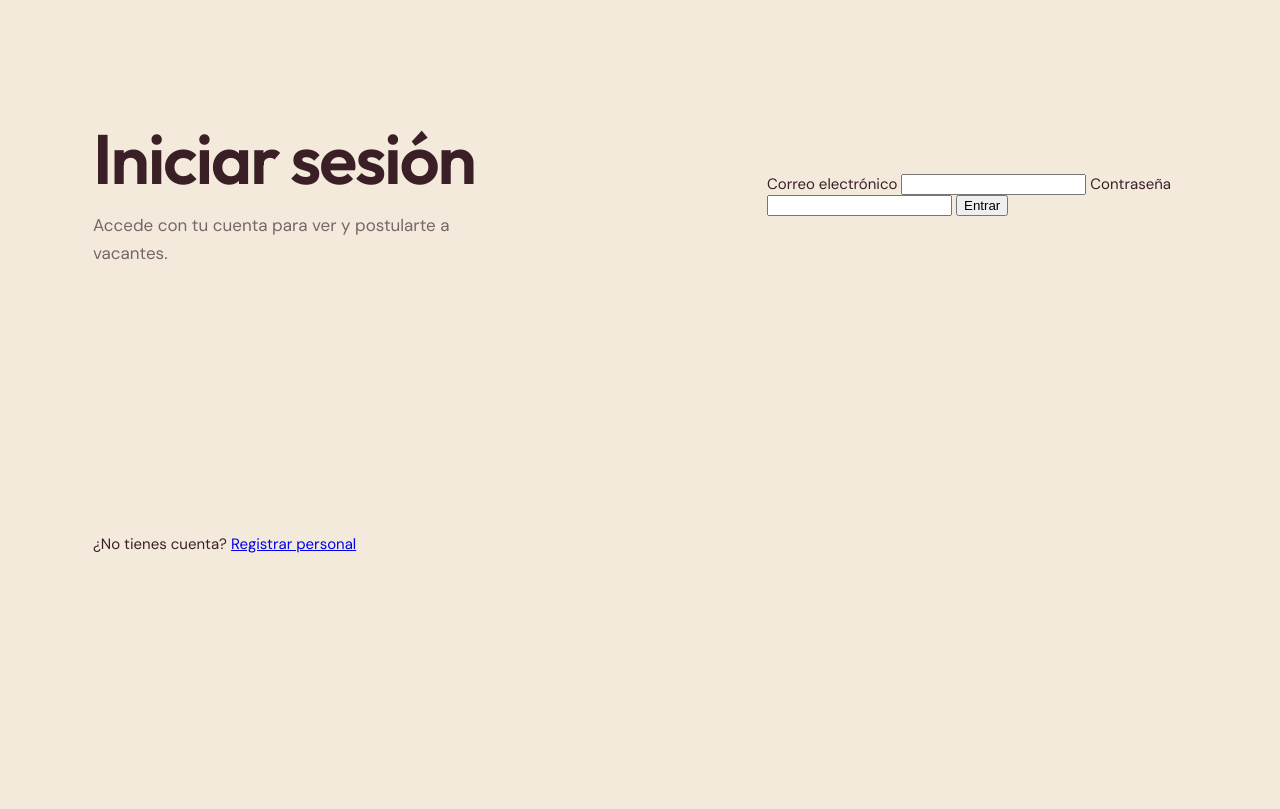
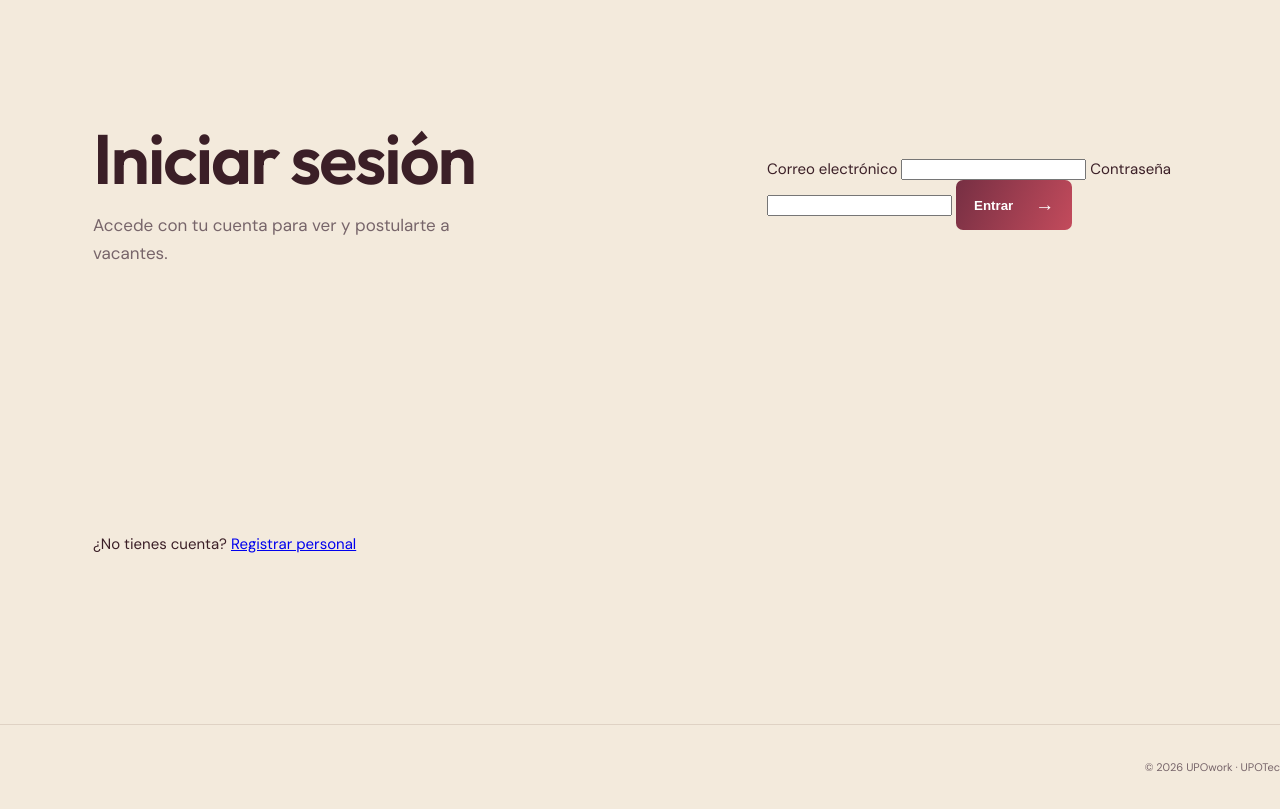
Before and after one commit to samantha-jocelyn-22/upowork-api, a Flask app: page /login in a window 1280 px wide. Shown: the part 76-885 px from the top of the page. Before the commit the page ends 629 px from the top, so only its background shows below. Run offline with Flask 3, Linux system fonts and the light colour scheme.

Commit message:
Update login.html

```diff
--- a/templates/login.html
+++ b/templates/login.html
@@ -3,7 +3,7 @@
 <head>
   <meta charset="UTF-8">
   <meta name="viewport" content="width=device-width, initial-scale=1.0">
-  <meta name="description" content="Inicia sesión en UPOwork.">
+  <meta name="description" content="Inicia sesión en UPOwork">
   <title>UPOwork | Iniciar sesión</title>
   <link rel="preconnect" href="https://fonts.googleapis.com">
   <link rel="preconnect" href="https://fonts.gstatic.com" crossorigin>
@@ -24,22 +24,28 @@
     </div>
 
     {% if error %}
-    <p class="error-box">{{ error }}</p>
+    <div class="alert-error">{{ error }}</div>
     {% endif %}
 
-    <form action="/login" method="POST" class="form-box">
-      <label>Correo electrónico</label>
-      <input type="email" name="email" required class="form-input">
+    <form action="/login" method="POST" class="login-form">
+      <label for="email">Correo electrónico</label>
+      <input type="email" id="email" name="email" required class="form-input">
 
-      <label>Contraseña</label>
-      <input type="password" name="password" required class="form-input">
+      <label for="password">Contraseña</label>
+      <input type="password" id="password" name="password" required class="form-input">
 
-      <button type="submit" class="btn-primary">Entrar</button>
+      <button type="submit" class="button">Entrar <span>→</span></button>
     </form>
 
-    <p class="login-helper">
-      ¿No tienes cuenta? <a href="/registro-personal">Registrar personal</a>
-    </p>
+    <p class="login-helper">¿No tienes cuenta? <a href="/registro-personal">Registrar personal</a></p>
   </main>
+
+  <footer>
+    <div class="footer-inner">
+      <span>© 2026 UPOwork · UPOTec</span>
+    </div>
+  </footer>
+
+  <script src="/static/script.js"></script>
 </body>
 </html>
```
